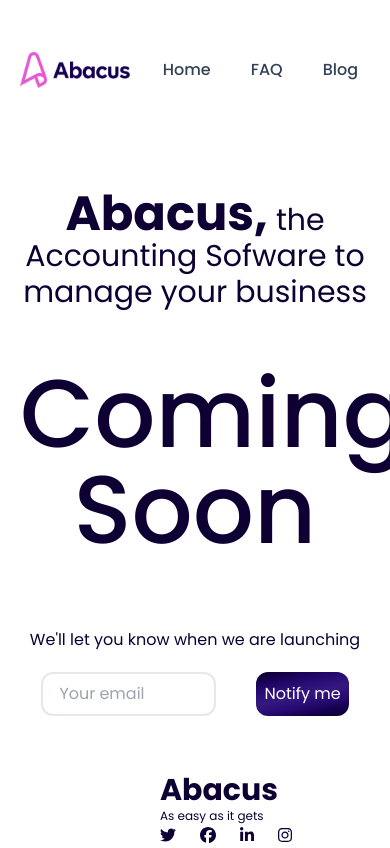
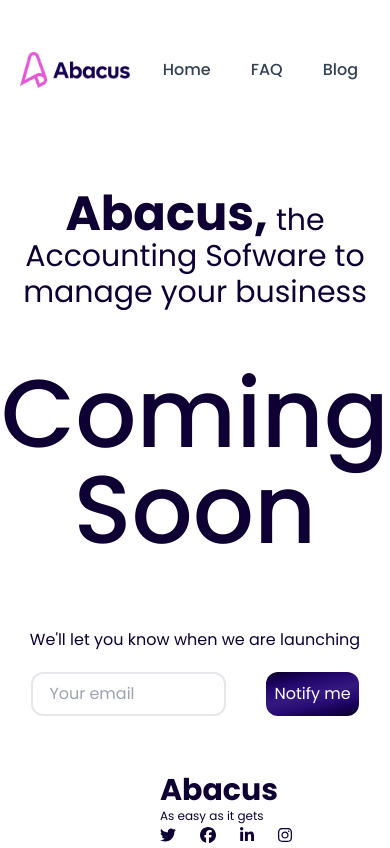
Before and after one commit to Abacus-Africa/Abacus-Frontend, a React (Create React App) app: page / in a window 390 px wide. Built offline with nearby package versions, Linux system fonts and the light colour scheme.

Commit message:
made page responsive

```diff
--- a/src/comingpage.scss
+++ b/src/comingpage.scss
@@ -22,5 +22,6 @@ nav a:hover{
     .headings{ align-items: center; }
     .headings div img{ width: 110px; }
     .abacu_s{ font-size: 30px; }
-    .com_ing{ margin: 0 0px 70px 0px; }
+    .com_ing{ margin: 0 0px 70px 0px;  }
+    .main-text{ width: 100%; padding: 100px 0px 0px 0px; }
 }
```
